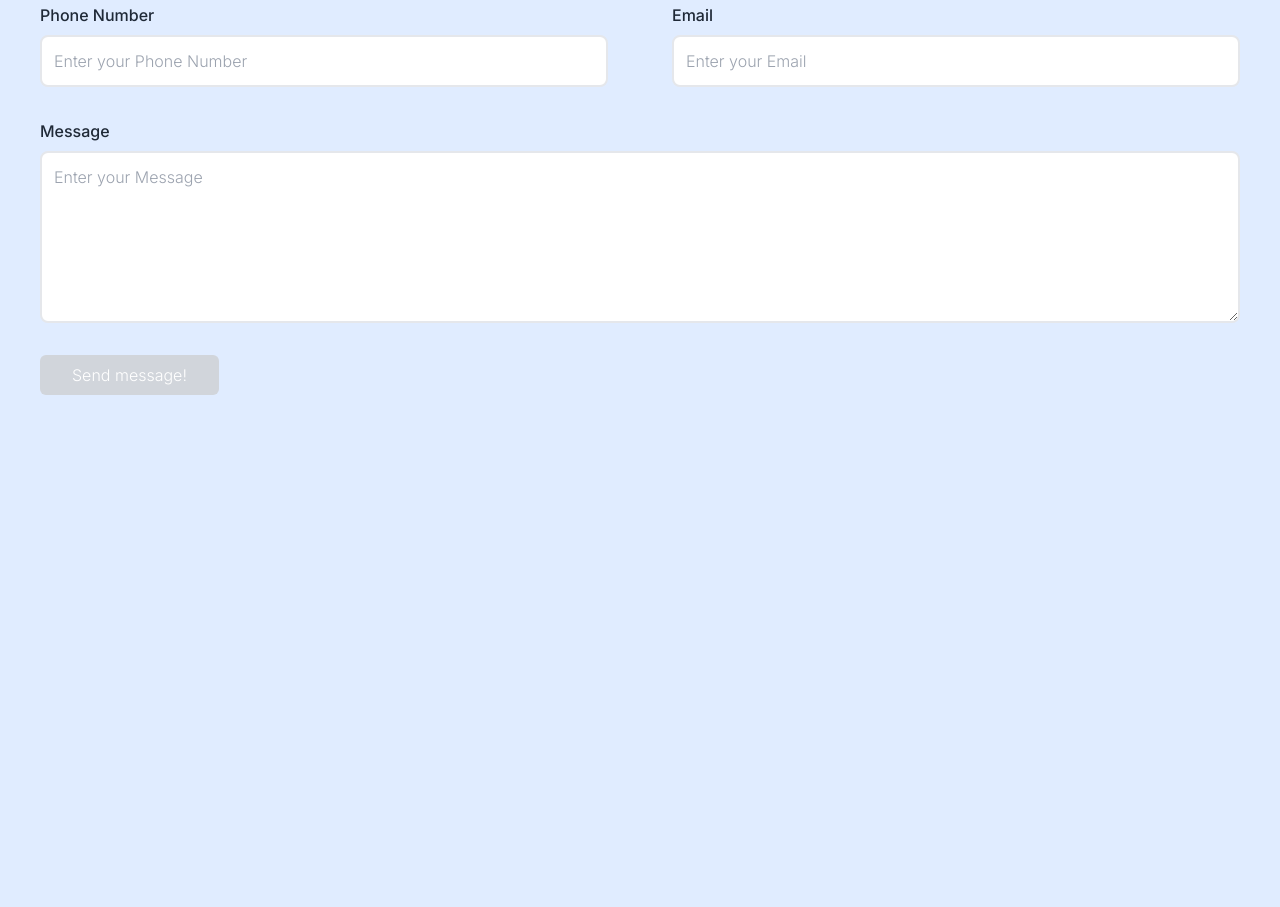
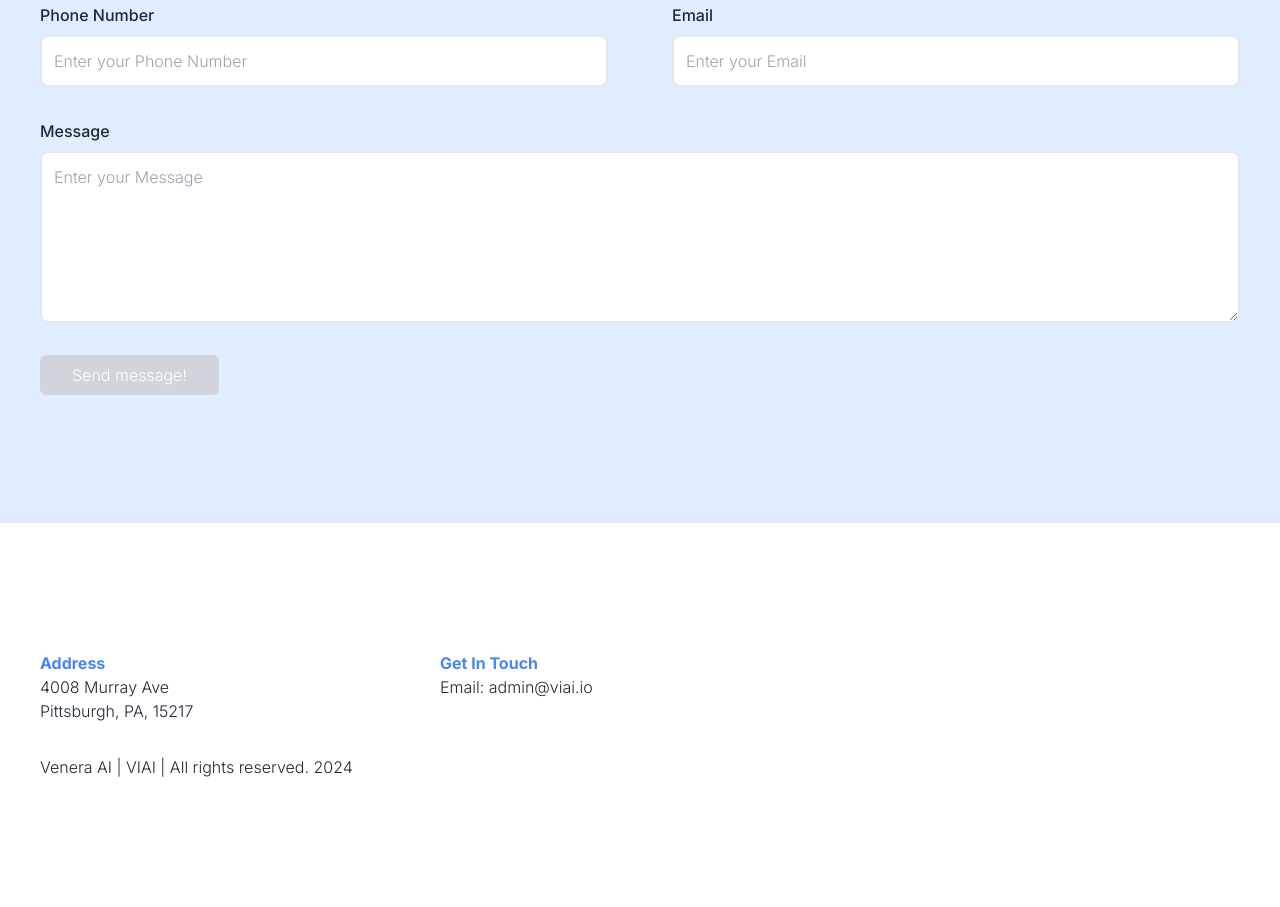
Before and after one commit to kyle-trinh/viai.io, an Astro site: page / in a window 1280 px wide. Shown: the part 4981-5888 px from the top of the page. Before the commit the page ends 5504 px from the top, so only its background shows below. Built offline with nearby package versions, Linux system fonts and the light colour scheme; Astro itself is replaced by a stand-in of ours.

Commit message:
💄 Add footer

```diff
--- a/src/pages/index.astro
+++ b/src/pages/index.astro
@@ -249,6 +249,26 @@ const steps = [
         <Contact client:visible />
       </div>
     </section>
+
+    <section class='bg-white lg:py-32 px-4 md:px-10 2xl:px-0 py-20' id='footer'>
+      <div class='container mx-auto'>
+        <div class='grid grid-cols-3'>
+          <div>
+            <h6 class='text-primary font-bold'>Address</h6>
+            <p>4008 Murray Ave</p>
+            <p>Pittsburgh, PA, 15217</p>
+          </div>
+          <div>
+            <h6 class='text-primary font-bold'>Get In Touch</h6>
+            <p>Email: admin@viai.io</p>
+          </div>
+          <div></div>
+        </div>
+        <div>
+          <h6 class='mt-8'>Venera AI | VIAI | All rights reserved. 2024</h6>
+        </div>
+      </div>
+    </section>
   </body>
 
   <style is:global>
```
